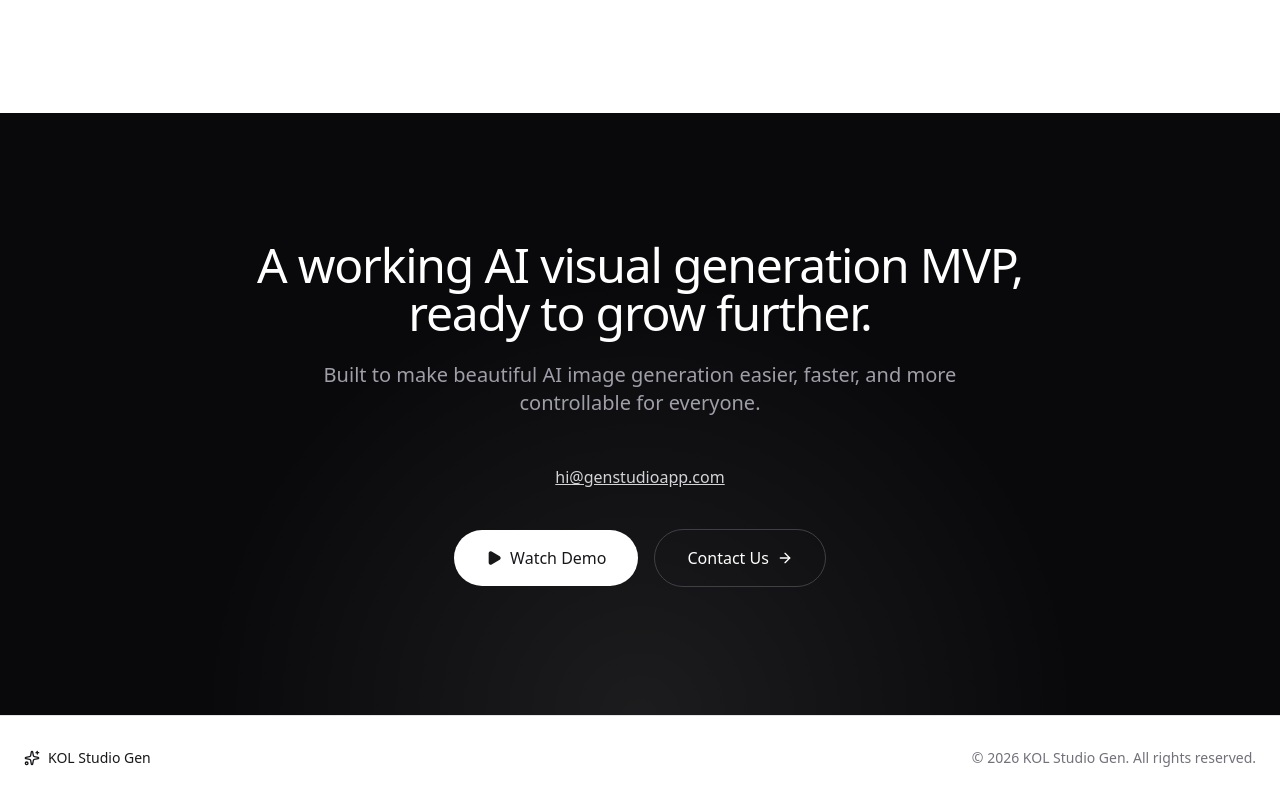
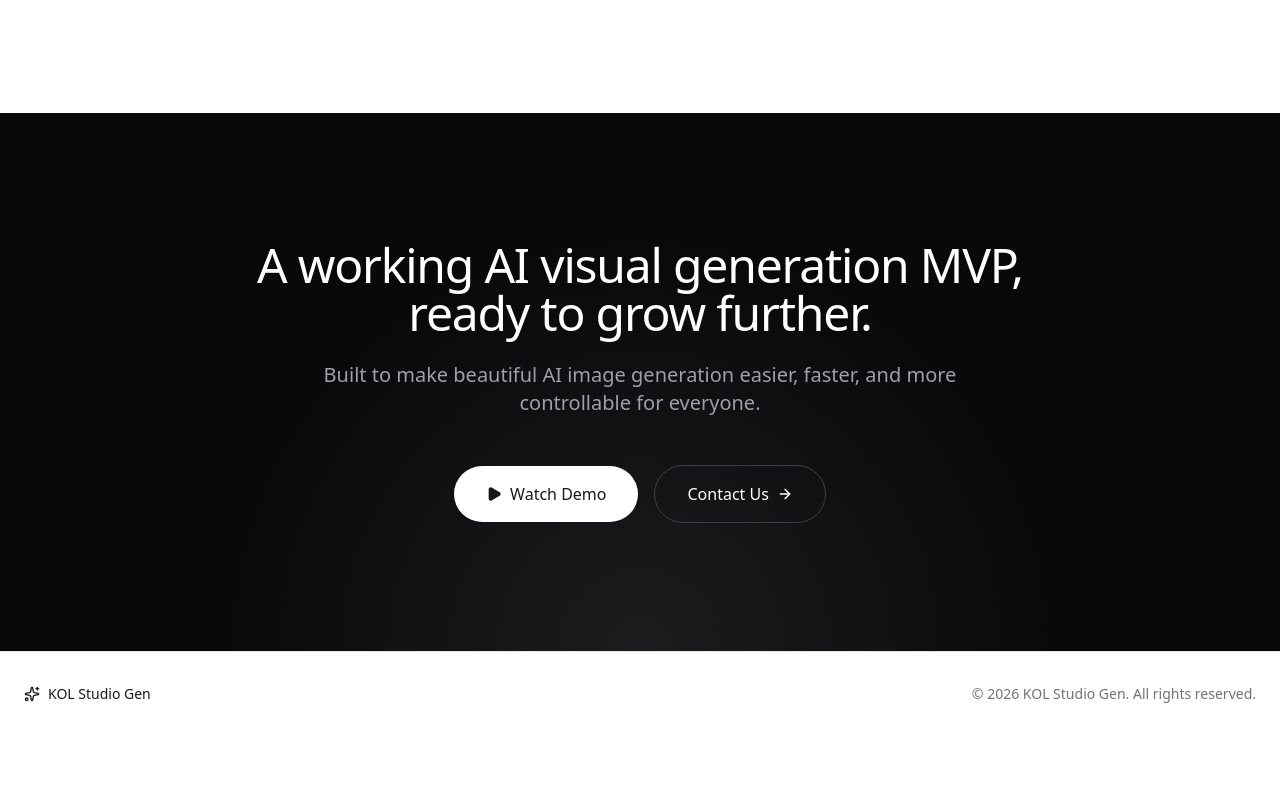
Before and after one commit to binhnguyenami/Kol-Studio-Gen, a React (Vite) app: page / in a window 1280 px wide. Shown: the part 7916-8716 px from the top of the page. After the commit the page ends 8652 px from the top, so only its background shows below. Built offline with nearby package versions, Linux system fonts and the light colour scheme.

Commit message:
Update App.tsx

```diff
--- a/src/App.tsx
+++ b/src/App.tsx
@@ -410,20 +410,17 @@ export default function App() {
                 Built to make beautiful AI image generation easier, faster, and more controllable for everyone.
               </p>
 
-              <a
-                href="mailto:hi@genstudioapp.com"
-                className="inline-block text-zinc-300 underline hover:text-white transition-colors mb-10">
-                hi@genstudioapp.com
-              </a>
               <div className="flex flex-col sm:flex-row items-center justify-center gap-4">
                 <button onClick={() => setIsVideoModalOpen(true)} className="w-full sm:w-auto flex items-center justify-center gap-2 bg-white text-zinc-900 px-8 py-4 rounded-full font-medium hover:bg-zinc-200 transition-colors">
                   <Play className="w-4 h-4 fill-current" />
                   Watch Demo
                 </button>
-                <button className="w-full sm:w-auto flex items-center justify-center gap-2 bg-transparent border border-zinc-700 text-white px-8 py-4 rounded-full font-medium hover:bg-zinc-800 transition-colors">
-                  Contact Us
-                  <ArrowRight className="w-4 h-4" />
-                </button>
+               <a
+                 href="mailto:hi@genstudioapp.com"
+                 className="w-full sm:w-auto flex items-center justify-center gap-2 bg-transparent border border-zinc-700 text-white px-8 py-4 rounded-full font-medium hover:bg-zinc-800 transition-colors">
+                 Contact Us
+               <ArrowRight className="w-4 h-4" />
+              </a>
               </div>
             </FadeIn>
           </div>
```
